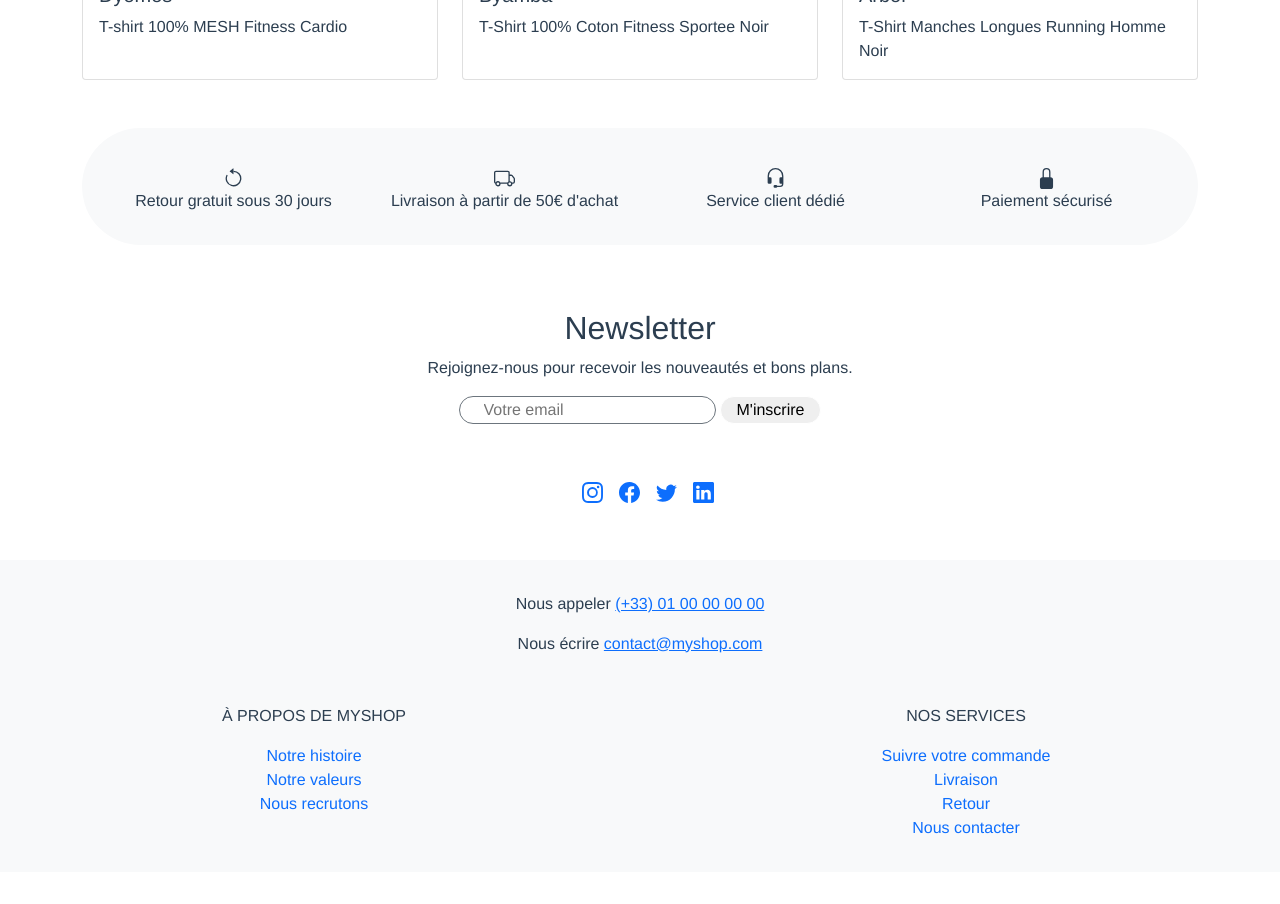
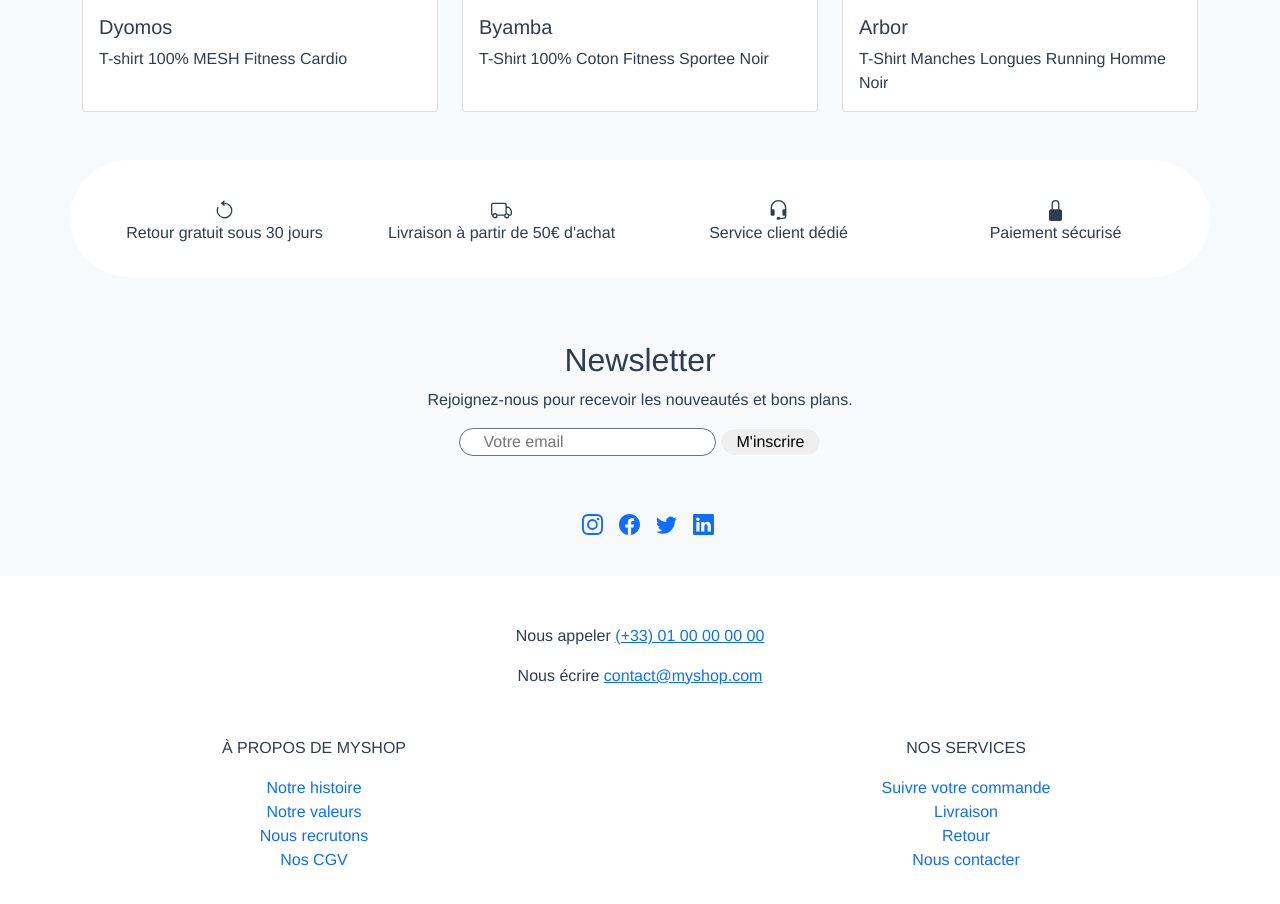
Before and after one commit to tyfannianathaniel/vuejs-eshop, a Vue app: page / in a window 1280 px wide. Shown: the part 560-1464 px from the top of the page. Before the commit the page ends 1432 px from the top, so only its background shows below. Built offline with nearby package versions, Linux system fonts and the light colour scheme.

Commit message:
improve te overall style

```diff
--- a/src/App.vue
+++ b/src/App.vue
@@ -1,9 +1,11 @@
 <template>
 
-  <div class="container">
-    <Header/>
-    <router-view class="my-3"/>
-    <Footer />
+  <div class="bg-light">
+      <Header/>
+    <div class="container my-5">
+      <router-view class="my-3"/>
+    </div>
+      <Footer />
   </div>
 
   <SidePanel/>
--- a/src/components/Contact.vue
+++ b/src/components/Contact.vue
@@ -1,5 +1,5 @@
 <template>
-    <section class="py-3 my-3 text-center">
+    <section class="container py-3 my-3 text-center">
         <p>
             Nous appeler
             <a href="tel:+330100000000">(+33) 01 00 00 00 00</a>
--- a/src/components/Footer.vue
+++ b/src/components/Footer.vue
@@ -3,7 +3,7 @@
         <Reassurance />
         <Newsletter />
         <SocialMedia />
-        <div class="sitcky-bottom bg-light position-absolute w-100 start-0 overflow-hidden">
+        <div class="sitcky-bottom bg-white position-absolute w-100 start-0 overflow-hidden">
           <Contact />
           <FooterMenu />
         </div>
--- a/src/components/FooterMenu.vue
+++ b/src/components/FooterMenu.vue
@@ -12,6 +12,9 @@
                     </li>
                     <li>
                         <a class="text-decoration-none" href="#">Nous recrutons</a>
+                    </li>
+                    <li>
+                        <a class="text-decoration-none" href="#">Nos CGV</a>
                     </li>
                 </ul>
             </div>
--- a/src/components/Header.vue
+++ b/src/components/Header.vue
@@ -1,5 +1,7 @@
 <template>
-  <nav class="sticky-top bg-white navbar navbar-light navbar-expand-lg mb-lg-3 d-flex justify-content-between">
+  <div class="bg-white sticky-top">
+
+      <nav class="container bg-white navbar navbar-light navbar-expand-lg mb-lg-3 d-flex justify-content-between">
         <div class="container-fluid px-0">
 
           <!-- burger menu -->
@@ -64,6 +66,8 @@
           </div>
         </div>
       </nav>
+
+  </div>
 </template>
 
 <script>
--- a/src/components/LoginForm.vue
+++ b/src/components/LoginForm.vue
@@ -17,7 +17,7 @@
         <label for="exampleInputPassword1" class="form-label">{{ t('password') }}</label>
         <input name="password" type="password" placeholder="••••••••" class="form-control" id="exampleInputPassword1">
       </div>
-      <fieldset>
+      <fieldset >
         <button type="submit" class="btn btn-primary">{{ t('log in button') }}</button>
       </fieldset>
     </form>
--- a/src/components/Newsletter.vue
+++ b/src/components/Newsletter.vue
@@ -1,5 +1,5 @@
 <template>
-    <section id="newsletter" class="py-3 my-3 text-center">
+    <section id="newsletter" class="container py-3 my-3 text-center">
         <h2>Newsletter</h2>
         <p>Rejoignez-nous pour recevoir les nouveautés et bons plans.</p>
 
--- a/src/components/Reassurance.vue
+++ b/src/components/Reassurance.vue
@@ -1,5 +1,5 @@
 <template>
-    <section class="bg-light rounded-pill w-100 my-5 p-3">
+    <section class="container bg-white rounded-pill w-100 my-5 p-3">
         <ul class="d-flex row text-center justify-content-between list-unstyled m-0 px-0 pb-0 pt-4">
               <li class="col-6 col-md-3">
                   <svg class="bi" width="21" height="21" fill="currentColor"><use xlink:href="assets/bootstrap-icons.svg#arrow-counterclockwise"/></svg>
--- a/src/components/SocialMedia.vue
+++ b/src/components/SocialMedia.vue
@@ -1,5 +1,5 @@
 <template>
-    <section id="socialmedia" class="py-3 my-3 text-center">
+    <section id="socialmedia" class="container py-3 my-3 text-center">
         <ul class="d-inline-flex list-unstyled">
             <li class="nav-item">
                 <router-link class="nav-link pe-0" to="#">
```
Also changed, not shown: src/components/Carousel.vue (line endings or trailing spaces). Lines whose indentation alone changed are shown as unchanged.
